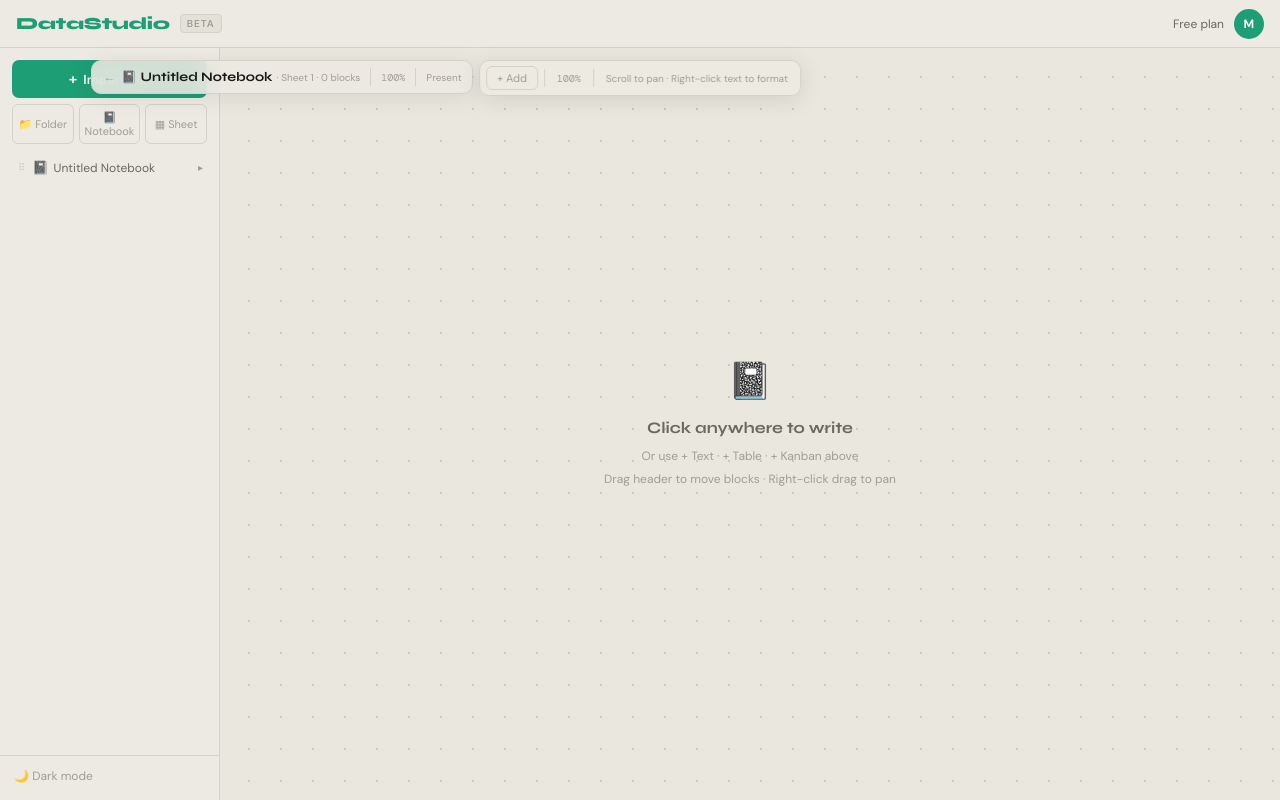
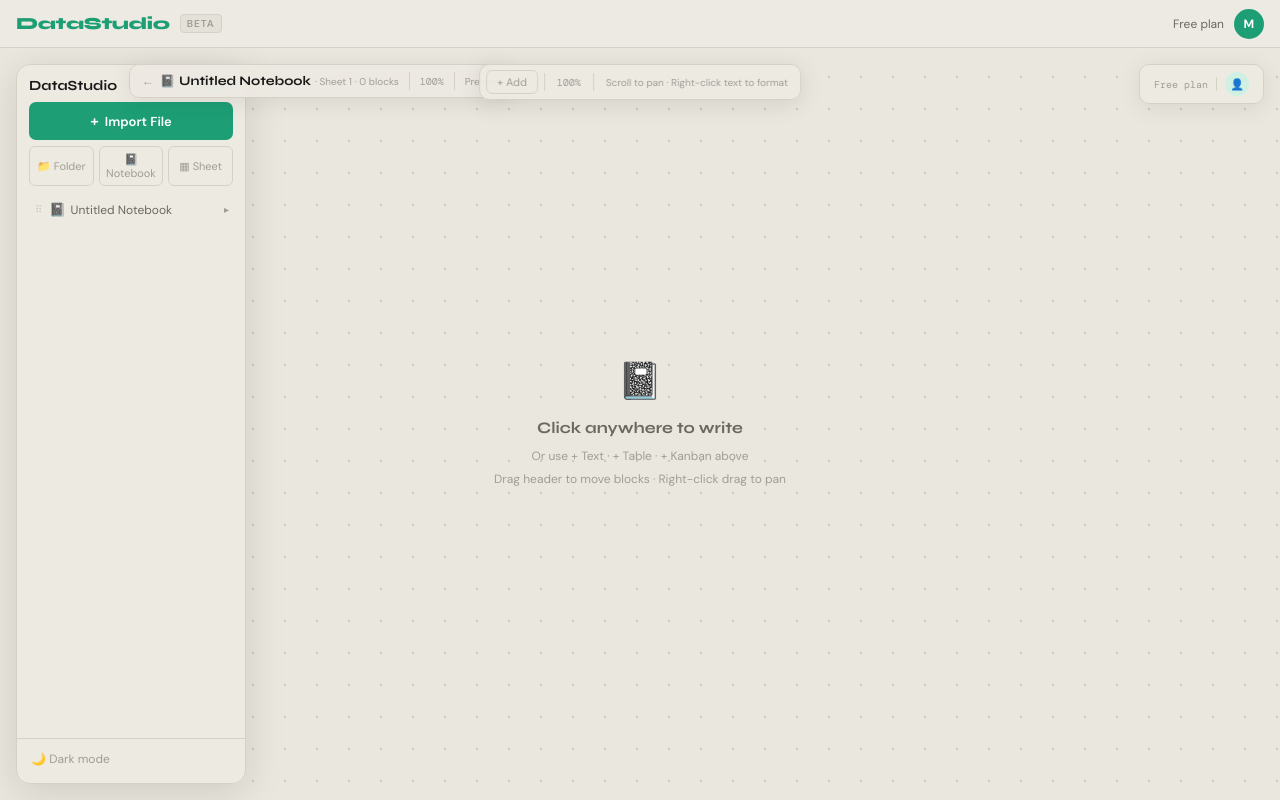
Before and after one commit to Ceza4/datastudio, a Next.js app: page /app in a window 1280 px wide. Both pictures are taken after a click on the button "📓 Notebook". Built offline with nearby package versions, Linux system fonts and the light colour scheme.

Commit message:
Pataisymai prie notebooko/cia ne rollbackinam

```diff
--- a/app/app/page.js
+++ b/app/app/page.js
@@ -912,10 +912,10 @@ function sendCanvasColToFile(canvasId, fileId, insertAtColId, side) {
     setNotebooks(prev => prev.map(n => n.id !== nbId ? n : { ...n, name }))
   }
   function _getActiveSheetId(n) { return n.activeSheetId || n.sheets?.[0]?.id }
-  function addNotebookBlock(nbId, type, x, y, customHeaders, customRows, customW, customH) {
+  function addNotebookBlock(nbId, type, x, y, customHeaders, customRows, customW, customH, patch) {
     const id = `block_${Date.now()}_${Math.random().toString(36).slice(2)}`
-    const block = type === 'text'
-      ? { id, type: 'text', x, y, w: 280, name: '', content: '' }
+    let block = type === 'text'
+      ? { id, type: 'text', x, y, w: customW || 280, name: '', content: '' }
       : type === 'kanban'
       ? { id, type: 'kanban', x, y, name: '', lanes: [
           { id: `lane_${Date.now()}_1`, name: 'Lane 1', cards: [] },
@@ -924,9 +924,10 @@ function sendCanvasColToFile(canvasId, fileId, insertAtColId, side) {
         ]}
       : type === 'section'
       ? { id, type: 'section', x, y, w: customW || 500, h: customH || 350, name: 'Section', sectionColor: '#5B5FE8' }
-      : { id, type: 'table', x, y, name: '',
+      : { id, type: 'table', x, y, w: customW || undefined, name: '',
           headers: customHeaders || ['Column 1'],
           rows: customRows || Array(8).fill(null).map(() => ['']) }
+    if (patch) block = { ...block, ...patch, id }
     setNotebooks(prev => prev.map(n => {
       if (n.id !== nbId) return n
       const sid = _getActiveSheetId(n)
@@ -1437,15 +1438,21 @@ const colors = { surface, raised, border, text, text2, text3, accent, accentDim,
   </div>
 )}
       <div
-        style={{ display: 'flex', flex: 1, overflow: 'hidden', fontFamily: "'DM Sans',sans-serif" }}
+        style={{ display: 'flex', flex: 1, overflow: 'hidden', fontFamily: "'DM Sans',sans-serif", position: 'relative' }}
        onMouseDown={e => { if (contextMenu) setContextMenu(null); if (colContextMenu) setColContextMenu(null); if (editingCell && !e.target.closest('td input')) commitCellEdit(); if (!e.target.closest('td')) setSelectedCell(null) }}
         onDragOver={e => { if (dragData.current) e.preventDefault() }}
         onDrop={e => { e.preventDefault(); if (!dragData.current) return; if (dragData.current.type === 'sidebar') addColumnsToCanvas(dragData.current.cols, null); setInsertAt(null); lastInsert.current = null }}
       >
 
        {/* ── Sidebar ── */}
-        <div style={{ width: 220, background: surface, borderRight: `1px solid ${border}`, display: 'flex', flexDirection: 'column', flexShrink: 0 }}>
+        <div style={activeNotebookId ? { width: 230, position: 'absolute', top: 16, left: 16, bottom: 16, zIndex: 100, background: `${surface}f0`, backdropFilter: 'blur(16px)', WebkitBackdropFilter: 'blur(16px)', border: `1px solid ${border}`, borderRadius: 14, boxShadow: `0 8px 40px ${dark ? 'rgba(0,0,0,0.6)' : 'rgba(0,0,0,0.12)'}`, display: 'flex', flexDirection: 'column', overflow: 'hidden', fontFamily: "'DM Sans',sans-serif" } : { width: 220, background: surface, borderRight: `1px solid ${border}`, display: 'flex', flexDirection: 'column', flexShrink: 0 }}>
           <div style={{ padding: '12px 12px 6px' }}>
+            {activeNotebookId && (
+              <div style={{ display: 'flex', alignItems: 'center', gap: 8, marginBottom: 8 }}>
+                <span style={{ fontFamily: "'Syne',sans-serif", fontSize: 14, fontWeight: 700, color: text, flex: 1 }}>DataStudio</span>
+                <span style={{ fontSize: 8, color: accent, fontFamily: "'DM Mono',monospace", fontWeight: 500, padding: '2px 7px', background: accentDim, borderRadius: 4, letterSpacing: 0.8, textTransform: 'uppercase' }}>Beta</span>
+              </div>
+            )}
             <button className="import-btn" onClick={handleImportClick} style={{ width: '100%', padding: '9px 0', background: accent, color: '#fff', border: 'none', borderRadius: 7, fontFamily: "'DM Sans',sans-serif", fontSize: 13, fontWeight: 600, cursor: 'pointer', display: 'flex', alignItems: 'center', justifyContent: 'center', gap: 6 }}>
               <span style={{ fontSize: 15 }}>+</span> Import File
             </button>
@@ -1555,6 +1562,18 @@ const colors = { surface, raised, border, text, text2, text3, accent, accentDim,
             </button>
           </div>
         </div>
+        {/* ── Profile Island (notebook mode) ── */}
+        {activeNotebookId && (
+          <div style={{ position: 'absolute', top: 16, right: 16, zIndex: 100 }}>
+            <div style={{ display: 'flex', alignItems: 'center', gap: 8, padding: '7px 14px', background: `${surface}ee`, backdropFilter: 'blur(12px)', WebkitBackdropFilter: 'blur(12px)', border: `1px solid ${border}`, borderRadius: 10, boxShadow: `0 4px 24px ${dark ? 'rgba(0,0,0,0.5)' : 'rgba(0,0,0,0.08)'}`, fontFamily: "'DM Sans',sans-serif", fontSize: 12, color: text2 }}>
+              <span style={{ fontSize: 10, color: text3, fontFamily: "'DM Mono',monospace" }}>Free plan</span>
+              <div style={{ width: 1, height: 14, background: border }} />
+              <div style={{ width: 24, height: 24, borderRadius: '50%', background: accentDim, display: 'flex', alignItems: 'center', justifyContent: 'center', fontSize: 11, fontWeight: 600, color: accent, fontFamily: "'DM Sans',sans-serif" }}>
+                {String.fromCodePoint(128100)}
+              </div>
+            </div>
+          </div>
+        )}
         {/* ── Main ── */}
         <div style={{ flex: 1, display: 'flex', flexDirection: 'column', overflow: 'hidden' }}>
 
@@ -1565,7 +1584,7 @@ const colors = { surface, raised, border, text, text2, text3, accent, accentDim,
               dark={dark}
               colors={{ surface, raised, border, text, text2, text3, accent, accentDim, red, base, green, amber }}
               onBack={() => setActiveNotebookId(null)}
-              onAddBlock={(type, x, y, h1, r1, w, h) => addNotebookBlock(activeNotebookId, type, x, y, h1, r1, w, h)}
+              onAddBlock={(type, x, y, h1, r1, w, h, patch) => addNotebookBlock(activeNotebookId, type, x, y, h1, r1, w, h, patch)}
               onUpdateBlock={(blockId, patch) => updateNotebookBlock(activeNotebookId, blockId, patch)}
               onDeleteBlock={(blockId) => deleteNotebookBlock(activeNotebookId, blockId)}
               onRenameNotebook={(name) => renameNotebook(activeNotebookId, name)}
--- a/components/notebook/NotebookCanvas.js
+++ b/components/notebook/NotebookCanvas.js
@@ -44,14 +44,14 @@ export default function NotebookCanvas({
   const [snapLines, setSnapLines] = useState([])
   const [isPresentation, setIsPresentation] = useState(false)
   const outerRef = useRef(null)
-  const [selectedBlockId, setSelectedBlockId] = useState(null)
-  const [selectedIds, setSelectedIds] = useState(new Set())
+const [selectedIds, setSelectedIds] = useState(new Set())
   const [ctxMenu, setCtxMenu] = useState(null)
   const [hoveredBlockId, setHoveredBlockId] = useState(null)
   const [animatingBlockId, setAnimatingBlockId] = useState(null)
   const [deletingBlockId, setDeletingBlockId] = useState(null)
   const [addMenuOpen, setAddMenuOpen] = useState(false)
   const addMenuRef = useRef(null)
+  const ctxMenuRef = useRef(null)
 
   useEffect(() => { setNbLabel(nb.name) }, [nb.name])
   useEffect(() => {
@@ -80,7 +80,17 @@ export default function NotebookCanvas({
   function duplicateSelected() {
     selectedIds.forEach(id => {
       const b = blocks.find(bl => bl.id === id)
-      if (b) onAddBlock(b.type, b.x + 30, b.y + 30, b.type === 'table' ? [...b.headers] : null, b.type === 'table' ? b.rows.map(r => [...r]) : null)
+      if (!b) return
+      const patch = {}
+      if (b.w) patch.w = b.w
+      if (b.h) patch.h = b.h
+      if (b.name) patch.name = b.name + ' (copy)'
+      if (b.type === 'text' && b.content) patch.content = b.content
+      if (b.type === 'kanban' && b.lanes) patch.lanes = JSON.parse(JSON.stringify(b.lanes))
+      onAddBlock(b.type, b.x + 30, b.y + 30,
+        b.type === 'table' ? [...b.headers] : null,
+        b.type === 'table' ? b.rows.map(r => [...r]) : null,
+        b.w || null, b.h || null, patch)
     })
     setCtxMenu(null)
   }
@@ -128,7 +138,7 @@ function addBlockAnimated(type, x, y) {
   }, [addMenuOpen])
   useEffect(() => {
     if (!ctxMenu) return
-    function h() { setCtxMenu(null) }
+    function h(e) { if (ctxMenuRef.current && ctxMenuRef.current.contains(e.target)) return; setCtxMenu(null) }
     document.addEventListener('mousedown', h)
     return () => document.removeEventListener('mousedown', h)
   }, [ctxMenu])
@@ -152,8 +162,9 @@ function addBlockAnimated(type, x, y) {
 
     const rect = containerRef.current.getBoundingClientRect()
     const bzoom = window.visualViewport?.scale || 1
-    const x = (e.clientX - rect.left) / bzoom - panRef.current.x
-    const y = (e.clientY - rect.top) / bzoom - panRef.current.y
+    const z = nbZoomRef.current
+    const x = ((e.clientX - rect.left) / bzoom - panRef.current.x) / z
+    const y = ((e.clientY - rect.top) / bzoom - panRef.current.y) / z
     setSelectedIds(new Set())
     addBlockAnimated('text', x - 140, y - 20)
   }
@@ -306,16 +317,16 @@ function addBlockAnimated(type, x, y) {
   return (
     <div ref={outerRef} style={{ flex: 1, display: 'flex', flexDirection: 'column', overflow: 'hidden', fontFamily: "'DM Sans',sans-serif", background: dark ? '#141412' : '#EAE7DE' }}>
     {/* ── Floating Island ── */}
-      <div style={{ position: 'absolute', top: 60, left: '22%', transform: 'translateX(-50%)', zIndex: 100, display: 'flex', gap: 0, padding: '4px 6px', background: `${surface}dd`, backdropFilter: 'blur(12px)', WebkitBackdropFilter: 'blur(12px)', borderRadius: 10, border: `1px solid ${border}`, boxShadow: `0 4px 24px ${dark ? 'rgba(0,0,0,0.5)' : 'rgba(0,0,0,0.08)'}`, fontFamily: "'DM Sans',sans-serif", alignItems: 'center' }}>
+      <div style={{ position: 'absolute', top: 16, left: '25%', transform: 'translateX(-50%)', zIndex: 100, display: 'flex', gap: 0, padding: '4px 6px', background: `${surface}dd`, backdropFilter: 'blur(12px)', WebkitBackdropFilter: 'blur(12px)', borderRadius: 10, border: `1px solid ${border}`, boxShadow: `0 4px 24px ${dark ? 'rgba(0,0,0,0.5)' : 'rgba(0,0,0,0.08)'}`, fontFamily: "'DM Sans',sans-serif", alignItems: 'center' }}>
         {/* Left: Back + Name */}
         <button onClick={onBack} style={{ background: 'none', border: 'none', color: text3, cursor: 'pointer', fontSize: 12, padding: '4px 6px', borderRadius: 4, fontFamily: "'DM Sans',sans-serif" }}
           onMouseEnter={e => e.currentTarget.style.color = text}
           onMouseLeave={e => e.currentTarget.style.color = text3}>←</button>
         <span style={{ fontSize: 12, marginRight: 4 }}>📓</span>
         {renamingNb ? (
-          <input autoFocus value={nbLabel} onChange={e => setNbLabel(e.target.value)} onBlur={() => { onRenameNotebook(nbLabel || nb.name); setRenamingNb(false) }} onKeyDown={e => { if (e.key === 'Enter' || e.key === 'Escape') e.currentTarget.blur() }} style={{ background: 'transparent', border: 'none', borderBottom: `1px solid ${accent}`, color: text, fontFamily: "'Syne',sans-serif", fontSize: 13, fontWeight: 700, outline: 'none', minWidth: 100 }} />
+          <input autoFocus value={nbLabel} onChange={e => setNbLabel(e.target.value)} onBlur={() => { onRenameNotebook(nbLabel || nb.name); setRenamingNb(false) }} onKeyDown={e => { if (e.key === 'Enter' || e.key === 'Escape') e.currentTarget.blur() }} maxLength={40} style={{ background: 'transparent', border: 'none', borderBottom: `1px solid ${accent}`, color: text, fontFamily: "'Syne',sans-serif", fontSize: 13, fontWeight: 700, outline: 'none', minWidth: 100, maxWidth: 200 }} />
         ) : (
-          <span onDoubleClick={() => setRenamingNb(true)} style={{ fontFamily: "'Syne',sans-serif", fontSize: 13, fontWeight: 700, color: text, cursor: 'text', marginRight: 4 }}>{nb.name}</span>
+          <span onDoubleClick={() => setRenamingNb(true)} style={{ fontFamily: "'Syne',sans-serif", fontSize: 13, fontWeight: 700, color: text, cursor: 'text', marginRight: 4, maxWidth: 200, overflow: 'hidden', textOverflow: 'ellipsis', whiteSpace: 'nowrap', display: 'inline-block', verticalAlign: 'middle' }}>{nb.name}</span>
         )}
         {activeSheet && !renamingSheet && (
           <span onDoubleClick={() => { setSheetLabel(activeSheet.name); setRenamingSheet(true) }} style={{ fontSize: 10, color: text3, cursor: 'text', marginRight: 4 }}>
@@ -339,7 +350,7 @@ function addBlockAnimated(type, x, y) {
       </div>
 
       {/* ── Floating Island Toolbar ── */}
-      <div style={{ position: 'absolute', top: 60, left: '50%', transform: 'translateX(-50%)', zIndex: 100, display: 'flex', gap: 4, padding: '5px 6px', background: `${surface}ee`, backdropFilter: 'blur(12px)', WebkitBackdropFilter: 'blur(12px)', borderRadius: 10, border: `1px solid ${border}`, boxShadow: `0 4px 24px ${dark ? 'rgba(0,0,0,0.5)' : 'rgba(0,0,0,0.1)'}`, fontFamily: "'DM Sans',sans-serif", alignItems: 'center' }}>
+      <div style={{ position: 'absolute', top: 16, left: '50%', transform: 'translateX(-50%)', zIndex: 100, display: 'flex', gap: 4, padding: '5px 6px', background: `${surface}ee`, backdropFilter: 'blur(12px)', WebkitBackdropFilter: 'blur(12px)', borderRadius: 10, border: `1px solid ${border}`, boxShadow: `0 4px 24px ${dark ? 'rgba(0,0,0,0.5)' : 'rgba(0,0,0,0.1)'}`, fontFamily: "'DM Sans',sans-serif", alignItems: 'center' }}>
         {/* Add block dropdown */}
         <div ref={addMenuRef} style={{ position: 'relative' }}>
           <button onClick={() => setAddMenuOpen(!addMenuOpen)}
@@ -351,7 +362,7 @@ function addBlockAnimated(type, x, y) {
           {addMenuOpen && (
             <div style={{ position: 'absolute', top: '100%', left: 0, marginTop: 6, background: surface, border: `1px solid ${border}`, borderRadius: 8, boxShadow: `0 8px 24px ${dark ? 'rgba(0,0,0,0.5)' : 'rgba(0,0,0,0.15)'}`, overflow: 'hidden', minWidth: 140, zIndex: 200 }}>
               {[['text', '', 'Text Block'], ['table', '', 'Table Block'], ['kanban', '', 'Kanban Board']].map(([type, icon, label]) => (
-                <button key={type} onClick={() => { addBlockAnimated(type, 120 - panRef.current.x + Math.random() * 40, 80 - panRef.current.y + Math.random() * 30); setAddMenuOpen(false) }}
+                <button key={type} onClick={() => { const z = nbZoomRef.current; addBlockAnimated(type, (200 - panRef.current.x) / z + Math.random() * 40, (120 - panRef.current.y) / z + Math.random() * 30); setAddMenuOpen(false) }}
                   style={{ display: 'flex', alignItems: 'center', gap: 8, width: '100%', padding: '8px 12px', background: 'none', border: 'none', color: text2, fontSize: 12, fontFamily: "'DM Sans',sans-serif", cursor: 'pointer', textAlign: 'left' }}
                   onMouseEnter={e => { e.currentTarget.style.background = raised; e.currentTarget.style.color = text }}
                   onMouseLeave={e => { e.currentTarget.style.background = 'none'; e.currentTarget.style.color = text2 }}>
@@ -365,14 +376,14 @@ function addBlockAnimated(type, x, y) {
 
         <div style={{ width: 1, height: 18, background: border, margin: '0 2px' }} />
 
-        <span style={{ fontSize: 10, color: text3, fontFamily: "'DM Mono',monospace", padding: '0 6px' }}>100%</span>
+        <span style={{ fontSize: 10, color: text3, fontFamily: "'DM Mono',monospace", padding: '0 6px', cursor: 'pointer' }} onClick={() => { nbZoomRef.current = 1; setNbZoom(1); panRef.current = { x: 60, y: 60 }; setPan({ x: 60, y: 60 }) }} title="Click to reset">{Math.round(nbZoom * 100)}%</span>
 
         <div style={{ width: 1, height: 18, background: border, margin: '0 2px' }} />
 
         <span style={{ fontSize: 10, color: text3, padding: '4px 6px' }}>Scroll to pan · Right-click text to format</span>
       </div>
       {ctxMenu && (
-        <div style={{ position: 'fixed', top: ctxMenu.y, left: ctxMenu.x, zIndex: 300, background: surface, border: `1px solid ${border}`, borderRadius: 8, boxShadow: `0 8px 24px ${dark ? 'rgba(0,0,0,0.5)' : 'rgba(0,0,0,0.15)'}`, overflow: 'hidden', minWidth: 150, fontFamily: "'DM Sans',sans-serif" }}>
+        <div ref={ctxMenuRef} style={{ position: 'fixed', top: ctxMenu.y, left: ctxMenu.x, zIndex: 300, background: surface, border: `1px solid ${border}`, borderRadius: 8, boxShadow: `0 8px 24px ${dark ? 'rgba(0,0,0,0.5)' : 'rgba(0,0,0,0.15)'}`, overflow: 'hidden', minWidth: 150, fontFamily: "'DM Sans',sans-serif" }}>
           {[
             { label: `Duplicate (${selectedIds.size})`, icon: '⊕', color: text2, action: duplicateSelected },
             { label: `Delete (${selectedIds.size})`, icon: '✕', color: red, action: deleteSelected },
@@ -422,7 +433,7 @@ function addBlockAnimated(type, x, y) {
             <div key={block.id}
               onMouseEnter={() => setHoveredBlockId(block.id)}
               onMouseLeave={() => setHoveredBlockId(null)}
-              onPointerDownCapture={e => selectBlock(block.id, e.ctrlKey || e.metaKey)}
+              onPointerDownCapture={e => { if (e.button === 2 && selectedIds.has(block.id)) return; selectBlock(block.id, e.ctrlKey || e.metaKey) }}
 onContextMenu={e => handleBlockContextMenu(e, block.id)}
               style={{
                 position: 'absolute', left: block.x, top: block.y,
```
